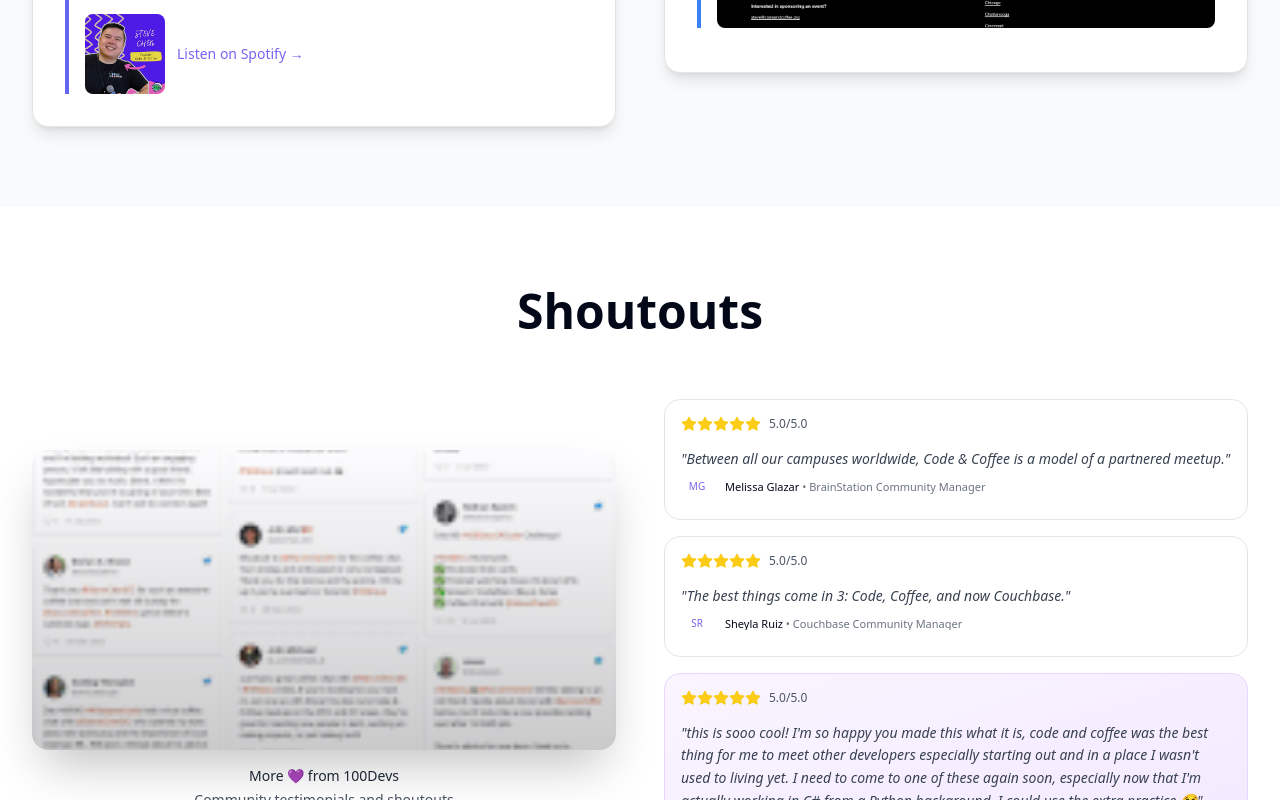
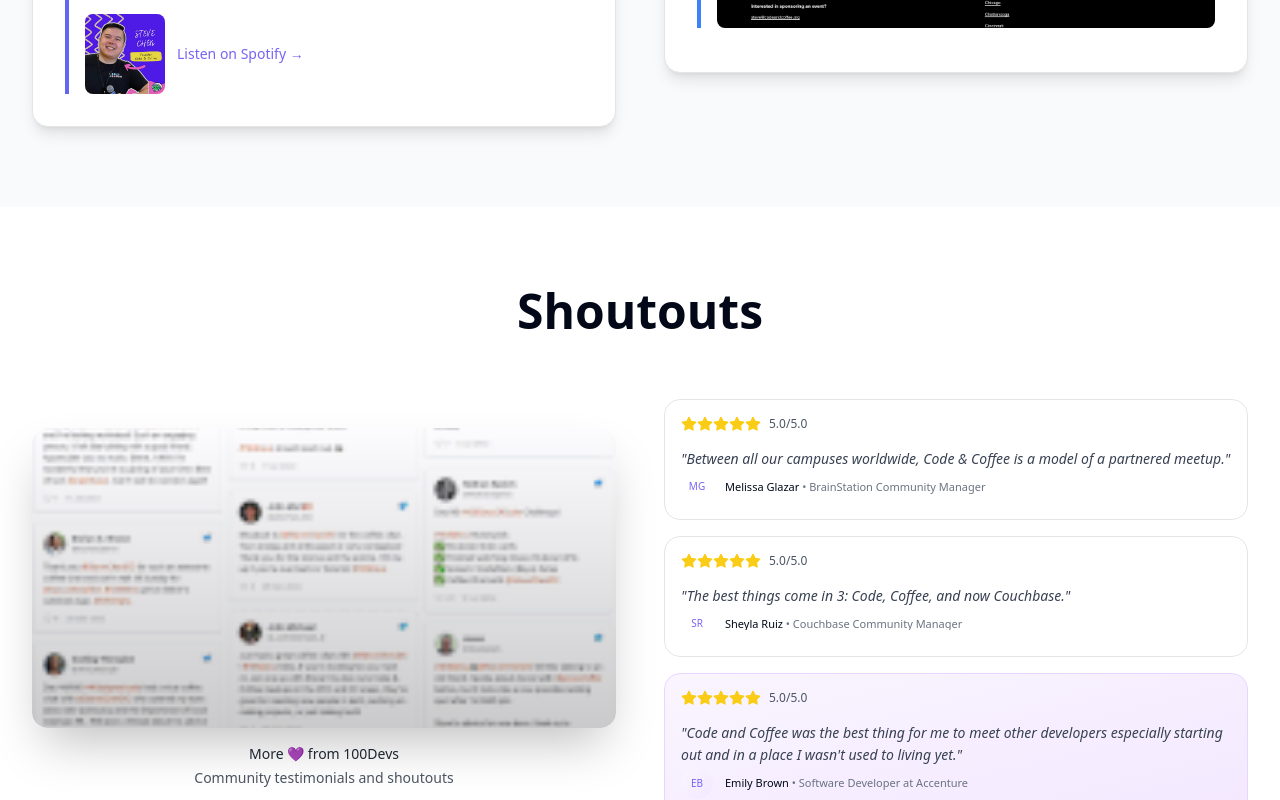
Before and after one commit to SteveChenDC/stevechen-portfolio-clone, a React (Vite) app: page / in a window 1280 px wide. Shown: the part 11200-12000 px from the top of the page. Built offline with nearby package versions, Linux system fonts and the light colour scheme.

Commit message:
Shorten Emily Brown's testimonial quote

```diff
--- a/src/App.tsx
+++ b/src/App.tsx
@@ -3994,7 +3994,7 @@ const App: React.FC = () => {
                   <span className="ml-2 text-xs text-gray-600">5.0/5.0</span>
                 </div>
                 <p className="text-gray-700 text-sm leading-relaxed mb-12 md:mb-8 italic">
-                  "this is sooo cool! I'm so happy you made this what it is, code and coffee was the best thing for me to meet other developers especially starting out and in a place I wasn't used to living yet. I need to come to one of these again soon, especially now that I'm actually working in C# from a Python background, I could use the extra practice 😂"
+                  "Code and Coffee was the best thing for me to meet other developers especially starting out and in a place I wasn't used to living yet."
                 </p>
                 <div className="hidden md:flex items-center absolute bottom-4 left-4 right-4">
                   <div className="w-8 h-8 rounded-full mr-3 bg-gradient-to-br from-ai-primary/20 to-ai-accent/20 flex items-center justify-center flex-shrink-0">
```
